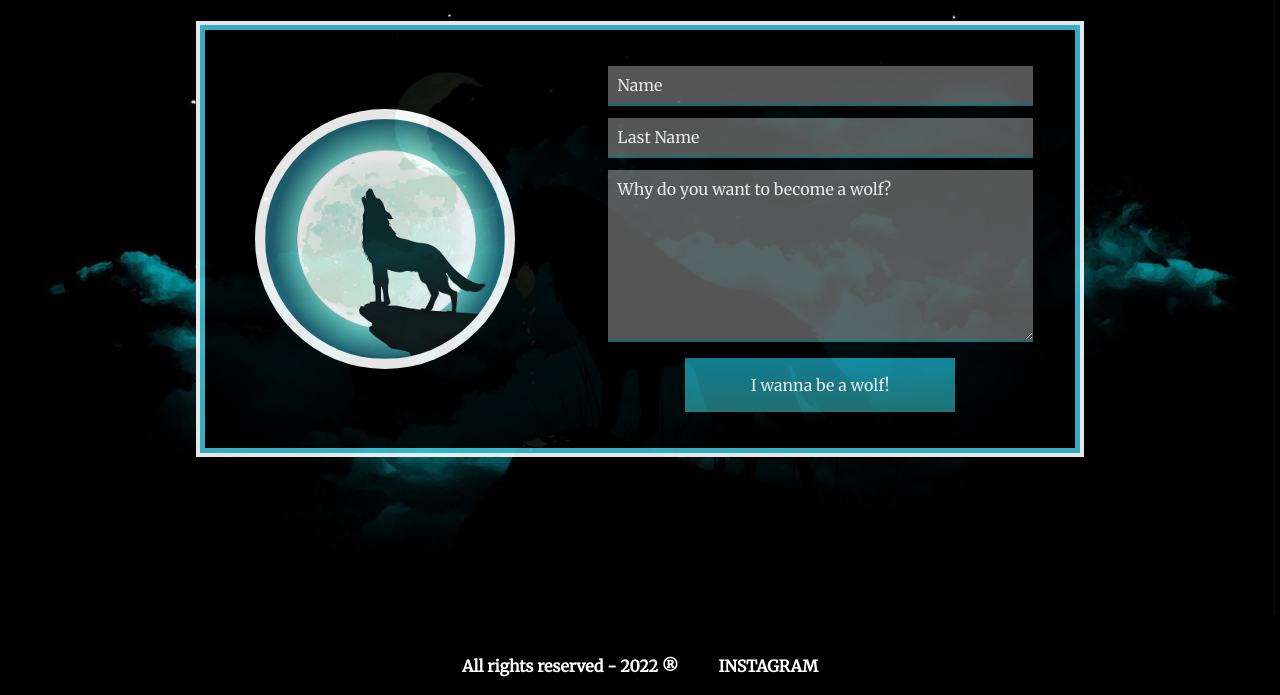
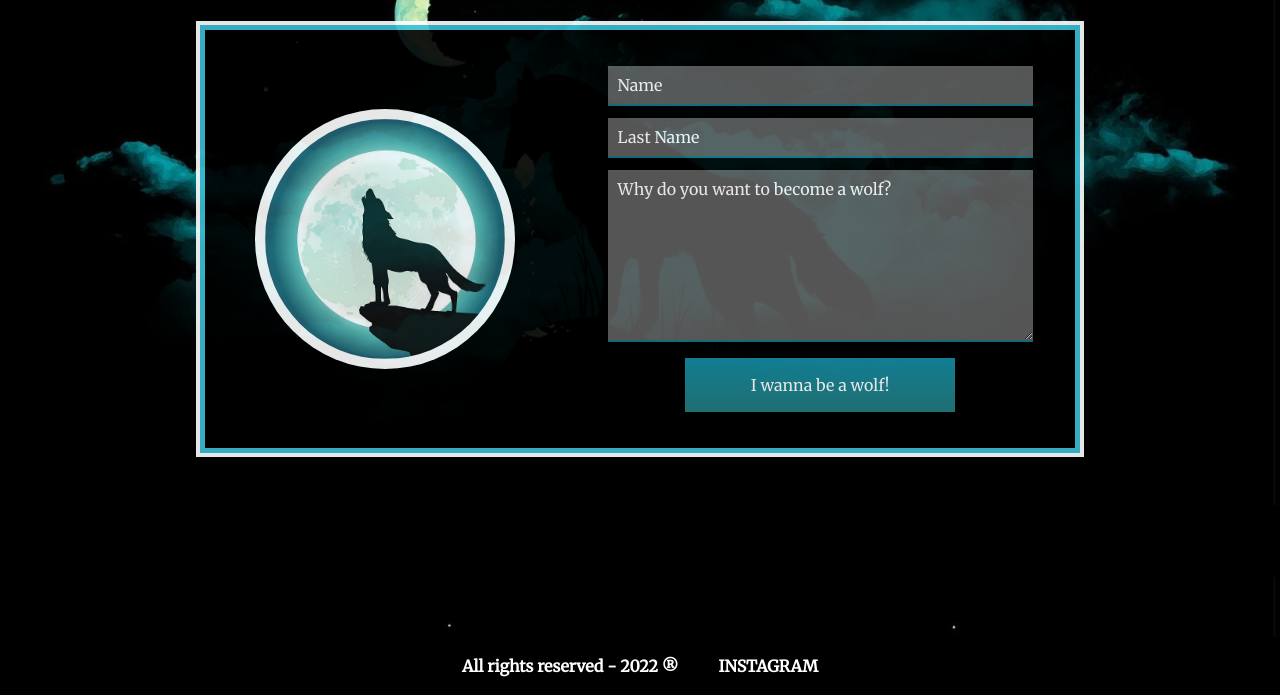
Before and after one commit to gasteac/test-form-css, a plain HTML site: page index.html in a window 1280 px wide. Shown: the part 105-800 px from the top of the page. Drawn offline with Linux system fonts and the light colour scheme.

Commit message:
improves..

```diff
--- a/css/wolfyCss.css
+++ b/css/wolfyCss.css
@@ -8,8 +8,9 @@ body {
     background-color: black;
     min-width: 400px;
     background-size: 100%;
-    background-image: url("/images/wallpaper2.jpg");
-    background-repeat:repeat-y
+    background-position-y: -110px;
+    background-image: url("../images/wallpaper2.jpg");
+    background-repeat:repeat-y;
     width: 100%;
     text-align: center;
 }
```
